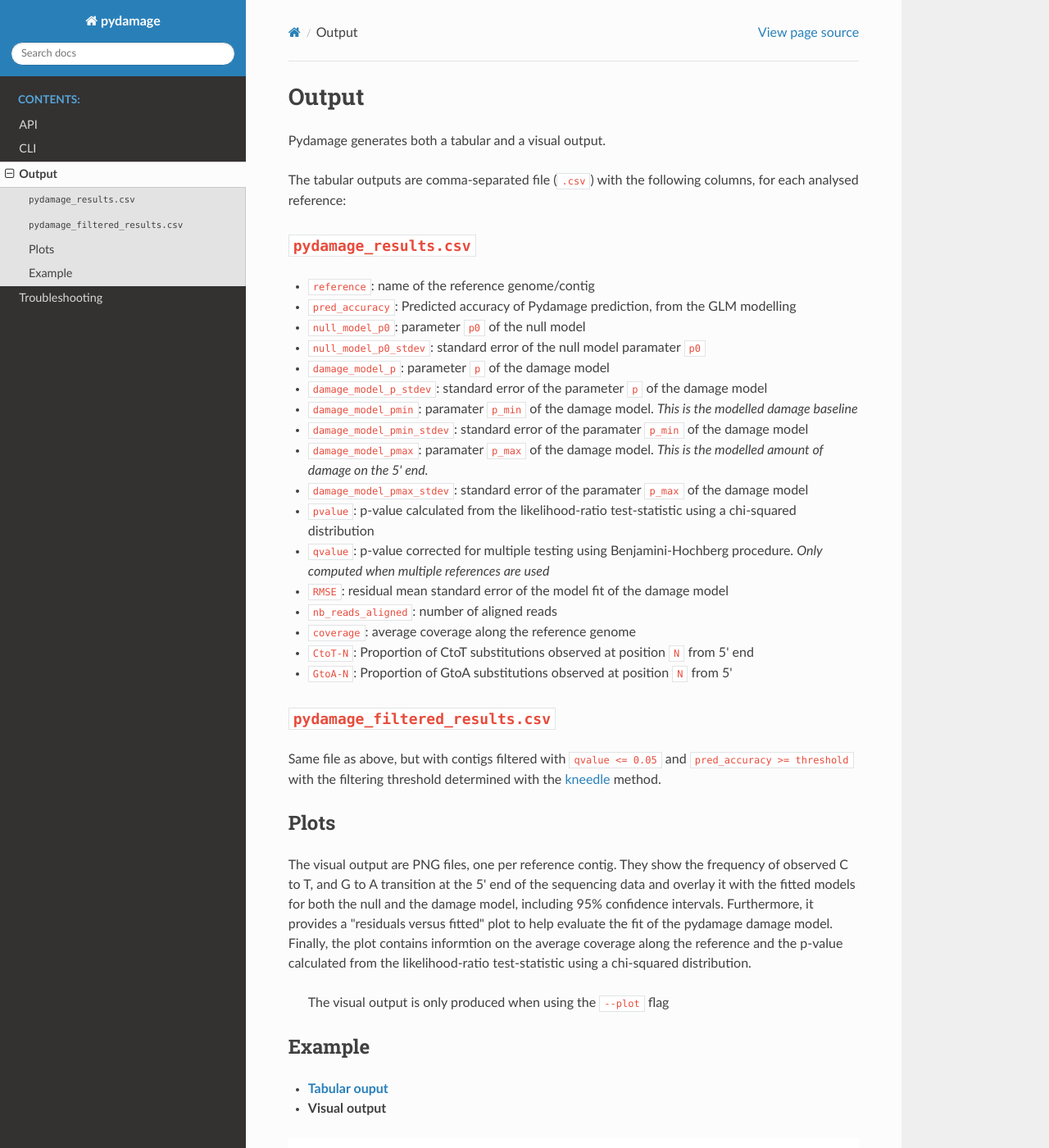
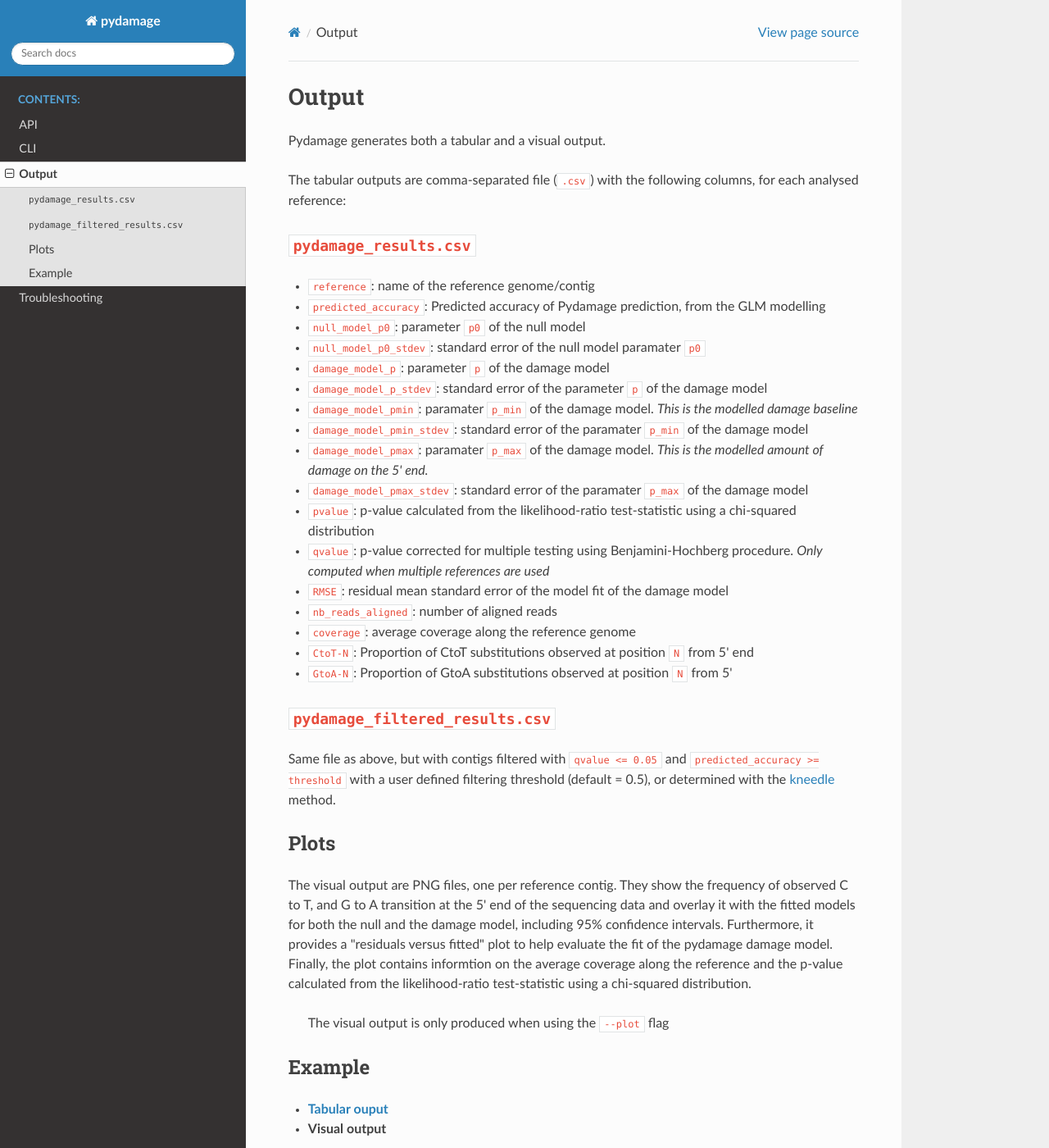
Before and after one commit to maxibor/pydamage, a Sphinx documentation site: the page built from docs/source/output.md, in a window 1280 px wide and 1400 px high. Shown: the whole window at 82% size. Built offline with Sphinx 7.4.7 and the Read the Docs theme 2.0.0, drawn with Linux system fonts in a browser that asks for light colours; the version number could not be read and is left out.

Commit message:
update predicted accuracy name

```diff
--- a/docs/source/output.md
+++ b/docs/source/output.md
@@ -7,7 +7,7 @@ The tabular outputs are  comma-separated file (`.csv`) with the following column
 ### `pydamage_results.csv`
 
 * `reference`: name of the reference genome/contig
-* `pred_accuracy`: Predicted accuracy of Pydamage prediction, from the GLM modelling
+* `predicted_accuracy`: Predicted accuracy of Pydamage prediction, from the GLM modelling
 * `null_model_p0`: parameter `p0` of the null model
 * `null_model_p0_stdev`: standard error of the null model paramater `p0`
 * `damage_model_p`: parameter `p` of the damage model
@@ -27,7 +27,7 @@ The tabular outputs are  comma-separated file (`.csv`) with the following column
 
 ### `pydamage_filtered_results.csv`
 
-Same file as above, but with contigs filtered with `qvalue <= 0.05` and `pred_accuracy >= threshold` with the filtering threshold determined with the [kneedle](https://ieeexplore.ieee.org/document/5961514) method.
+Same file as above, but with contigs filtered with `qvalue <= 0.05` and `predicted_accuracy >= threshold` with a user defined filtering threshold (default = 0.5), or determined with the [kneedle](https://ieeexplore.ieee.org/document/5961514) method.
 
 ### Plots
 
```
Also changed, not shown: 1 other file.
